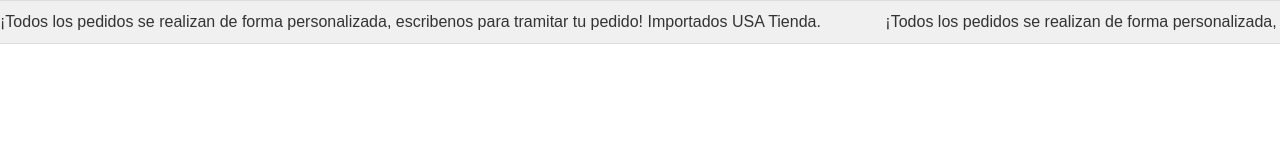
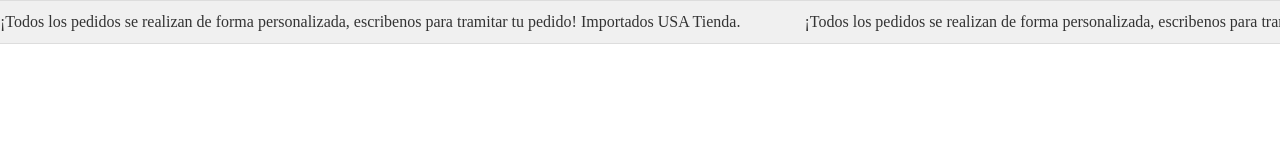
Before and after one commit to SergioAr8/texto-deslizante, a plain HTML site: page index.html in a window 1280 px wide. Drawn offline with Linux system fonts and the light colour scheme.

Commit message:
style.css

```diff
--- a/style.css
+++ b/style.css
@@ -1,6 +1,6 @@
 body {
   margin: 0; /* Elimina márgenes predeterminados */
-  font-family: sans-serif; /* Fuente básica */
+  font-family: plyfair-display; /* Fuente básica */
   box-sizing: border-box;
 }
 
```
